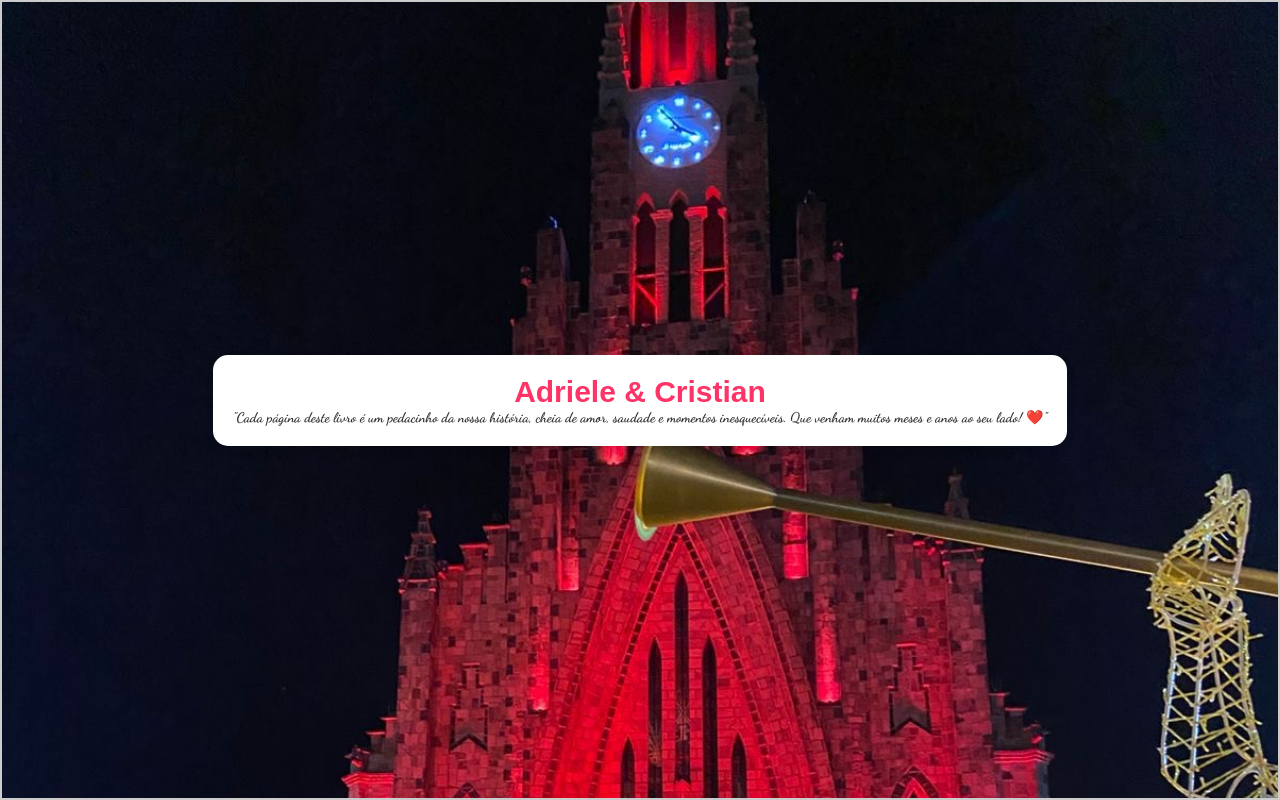
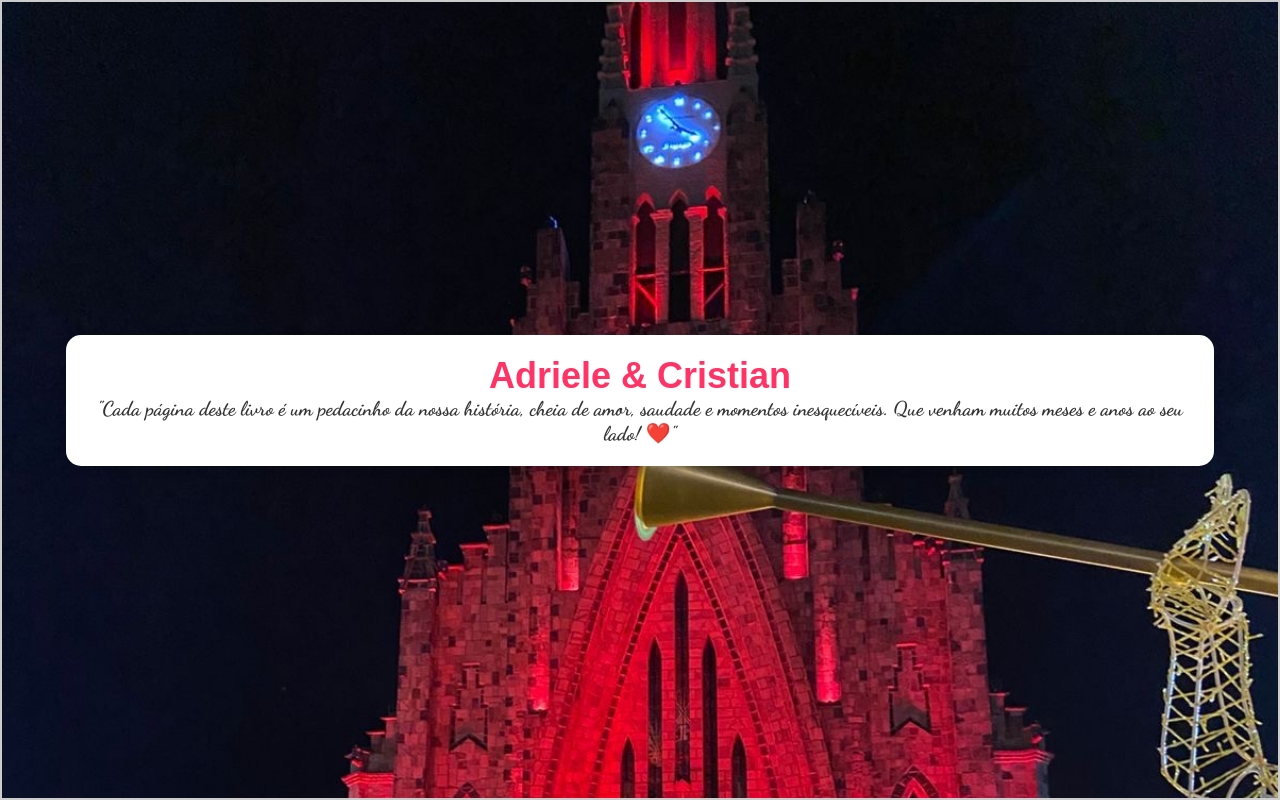
Before and after one commit to cristianfreire/love-book, a plain HTML site: page index2.html in a window 1280 px wide. Drawn offline with Linux system fonts and the light colour scheme.

Commit message:
Ajustes na fonte

```diff
--- a/style2.css
+++ b/style2.css
@@ -30,12 +30,12 @@ body {
 
 h1 {
     color: #ff3366;
-    font-size: 1.5em;
+    font-size: 1.8em;
 }
 
 p {
     font-family: 'Dancing Script', cursive;
-    font-size: 0.7em;
+    font-size: 1em;
     color: #333;
 }
 
@@ -102,7 +102,7 @@ nav a {
     position: relative;
     width: 100%;
     height: 100%;
-    perspective: 1500px;
+    /* perspective: 1500px; */
 }
 
 .page {
```
